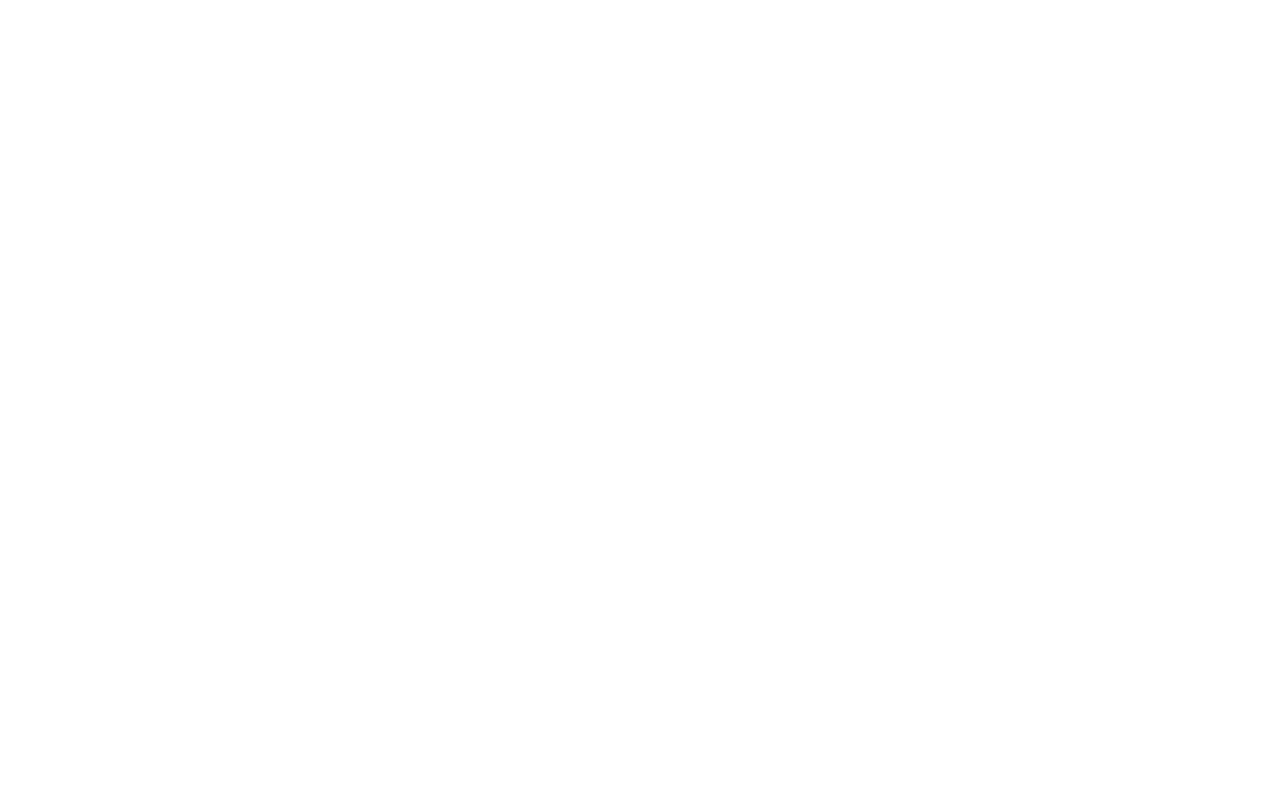
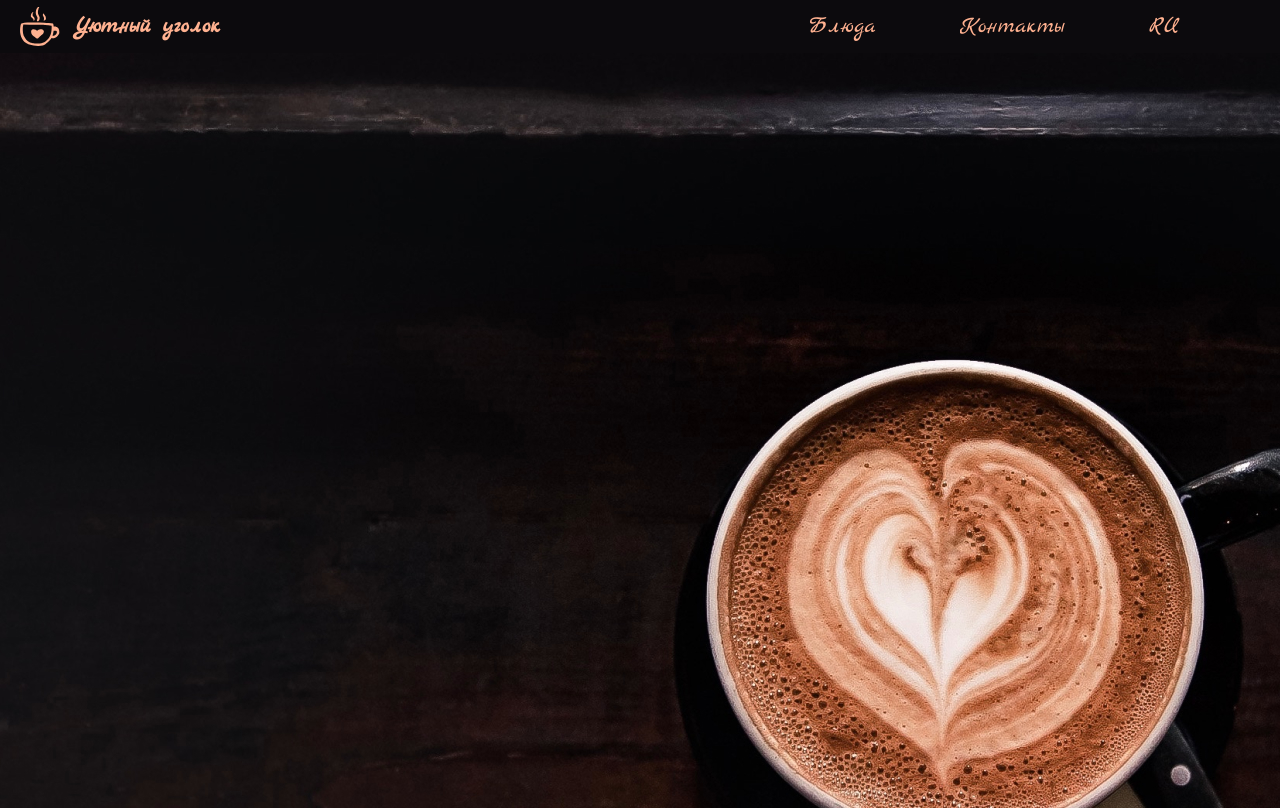
Before and after one commit to Alex-Voinov/UU, a plain HTML site: page index.html in a window 1280 px wide. Drawn offline with Linux system fonts and the light colour scheme.

Commit message:
second step

```diff
--- /dev/null
+++ b/css/desctop.css
@@ -0,0 +1,77 @@
+header {
+    width: 100vw;
+    height: 4.16667vw;
+    display: flex;
+    justify-content: space-between;
+    padding-left: 1.5625vw;
+    padding-right: 7.8125vw;
+    align-items: center;
+    background-color: #0C0A0D;
+}
+
+main>section,
+footer {
+    padding-left: 10.625vw;
+    padding-right: 10.20833vw;
+}
+
+#headerLogoBlock {
+    width: 15.67708vw;
+    height: 3.125vw;
+    overflow: visible;
+    display: flex;
+    align-items: center;
+    justify-content: space-between;
+
+    &>h2 {
+        color: var(--backgroundColor);
+        font-size: 1.82292vw;
+        letter-spacing: -0.0015em;
+        overflow: visible;
+        user-select: none;
+    }
+
+    &>img {
+        object-fit: contain;
+        overflow: visible;
+        width: 3.125vw;
+        pointer-events: none;
+        user-select: none;
+    }
+}
+
+#headerMenuBlock {
+    width: 29.0625vw;
+    display: flex;
+    justify-content: space-between;
+    align-items: center;
+
+    &>h2 {
+        font-size: 1.82292vw;
+        color: var(--backgroundColor);
+        font-weight: 400;
+        cursor: pointer;
+    }
+}
+
+#preview {
+    position: relative;
+    z-index: 0;
+    width: 100vw;
+    height: 58.95833vw;
+
+    &>img {
+        position: absolute;
+        z-index: 1;
+        left: 0;
+        top: 0;
+        right: 0;
+        bottom: 0;
+        object-fit: fill;
+        pointer-events: none;
+    }
+
+    &>div {
+        z-index: 2;
+    }
+}
--- a/css/global.css
+++ b/css/global.css
@@ -0,0 +1,23 @@
+:root {
+    --backgroundColor: #FFB190;
+    --contentColor: #241916;
+    --acentColor: #040203;
+}
+
+html {
+    font-family: 'Mark';
+}
+
+*{
+    overflow-x: hidden;
+    margin: 0;
+    padding: 0;
+    box-sizing: border-box;
+}
+
+@font-face {
+    font-family: 'Mark';
+    src: url('/source/fonts/Marck.ttf') format('truetype');
+    font-weight: 400;
+    font-style: normal;
+}
--- a/index.html
+++ b/index.html
@@ -6,10 +6,27 @@
     <meta name="viewport" content="width=device-width, initial-scale=1.0">
     <title>Document</title>
     <link rel="stylesheet" href="/css/global.css">
+    <link rel="stylesheet" href="/css/desctop.css" media="screen and (min-width: 1023px)">
 </head>
 
 <body>
-
+    <header>
+        <div id="headerLogoBlock">
+            <img src="/source/img/svg/companyLogo.svg" alt="company-logo">
+            <h2>Уютный уголок</h2>
+        </div>
+        <div id="headerMenuBlock">
+            <h2>Блюда</h2>
+            <h2>Контакты</h2>
+            <h2>RU</h2>
+        </div>
+    </header>
+    <main>
+        <section id="preview">
+            <img src="/source/img/jpeg/preview.jpg" alt="preview">
+        </section>
+    </main>
+    <footer></footer>
 </body>
 
 </html>
```
Also changed, not shown: source/fonts/Marck.ttf (added), source/img/jpeg/preview.jpg (added), source/img/svg/companyLogo.svg (added).
